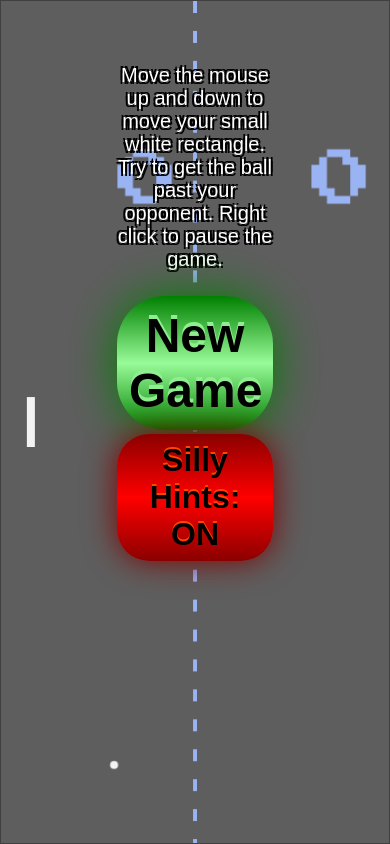
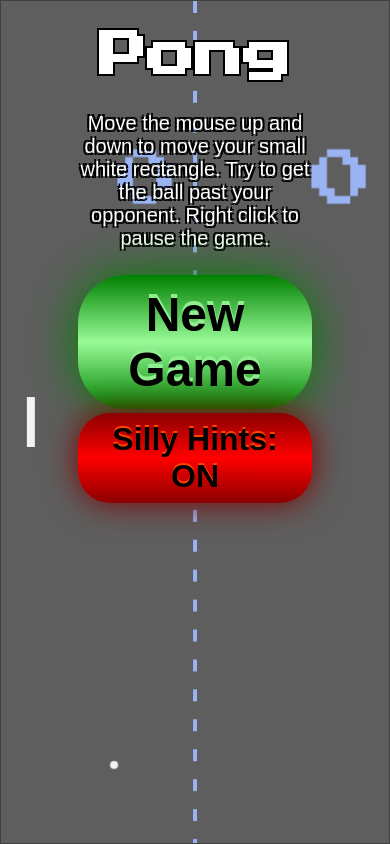
Before and after one commit to ImprobabilityCast/Website, a PHP site: page /pong in a window 390 px wide. Run offline with PHP 8.4, Linux system fonts and the light colour scheme.

Commit message:
added pong title and improved responsiveness

```diff
--- a/wwwroot/pong/index.html
+++ b/wwwroot/pong/index.html
@@ -3,10 +3,12 @@
     <meta charset="UTF-8" />
     <meta name="viewport" content="width=device-width, initial-scale=1.0" />
     <link rel="stylesheet" href="pong.css" type="text/css" />
+    <title>Pong</title>
 
     <body>
         <div id="overlay">
             <ul id="menu">
+                <li><h1 class="menu-text">Pong</h1></li>
 				<li class="menu-text">Move the mouse up and down to move your small white rectangle. Try to get the ball past your opponent. Right click to pause the game.
 				</li>
                 <li><button id="startBtn" onclick="startGame(event)">New Game</button></li>
--- a/wwwroot/pong/pong.css
+++ b/wwwroot/pong/pong.css
@@ -56,7 +56,6 @@ canvas {
     width: 100%;
     height: 25%;
     margin: 0;
-    padding-top: 15%;
     padding-left: 30%;
     padding-right: 30%
 }
@@ -154,11 +153,32 @@ noscript {
 
 .menu-text {
 	text-align: center;
-	font-size: 1.25em;
 	color: white;
 	text-shadow: 2px 2px 0 black,
 				-2px -2px 0 black,
 				2px -2px 0 black,
 				-2px 2px 0 black;
+}
+
+li.menu-text {
+	font-size: 1.25em;
 	padding-bottom: 1em;
 }
+
+h1.menu-text {
+    font-size: 3em;
+    font-family: PressStart2P;
+}
+
+@media only screen and (max-height: 500px) {
+    h1.menu-text {
+        display: none;
+    }
+}
+
+@media only screen and (max-width: 500px) {
+    #menu {
+        padding-left: 20%;
+        padding-right: 20%;
+    }
+}
```
